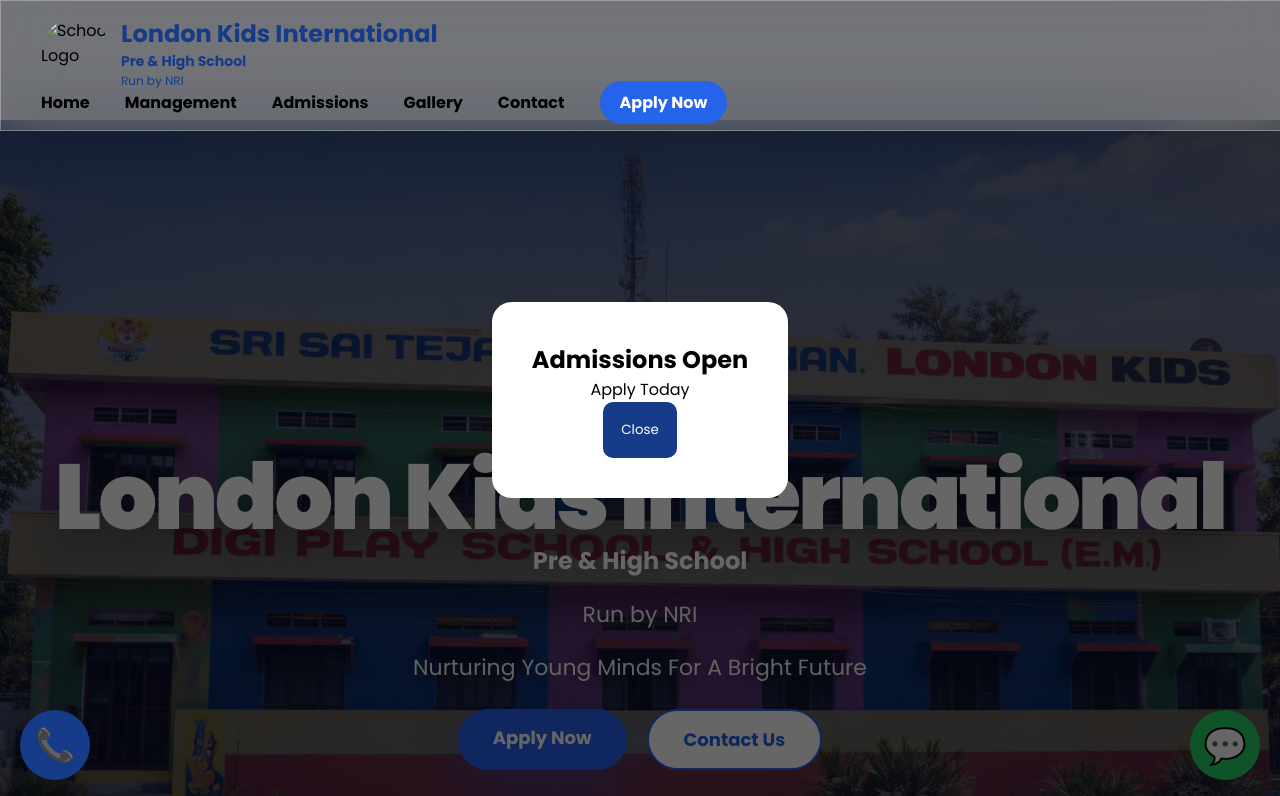
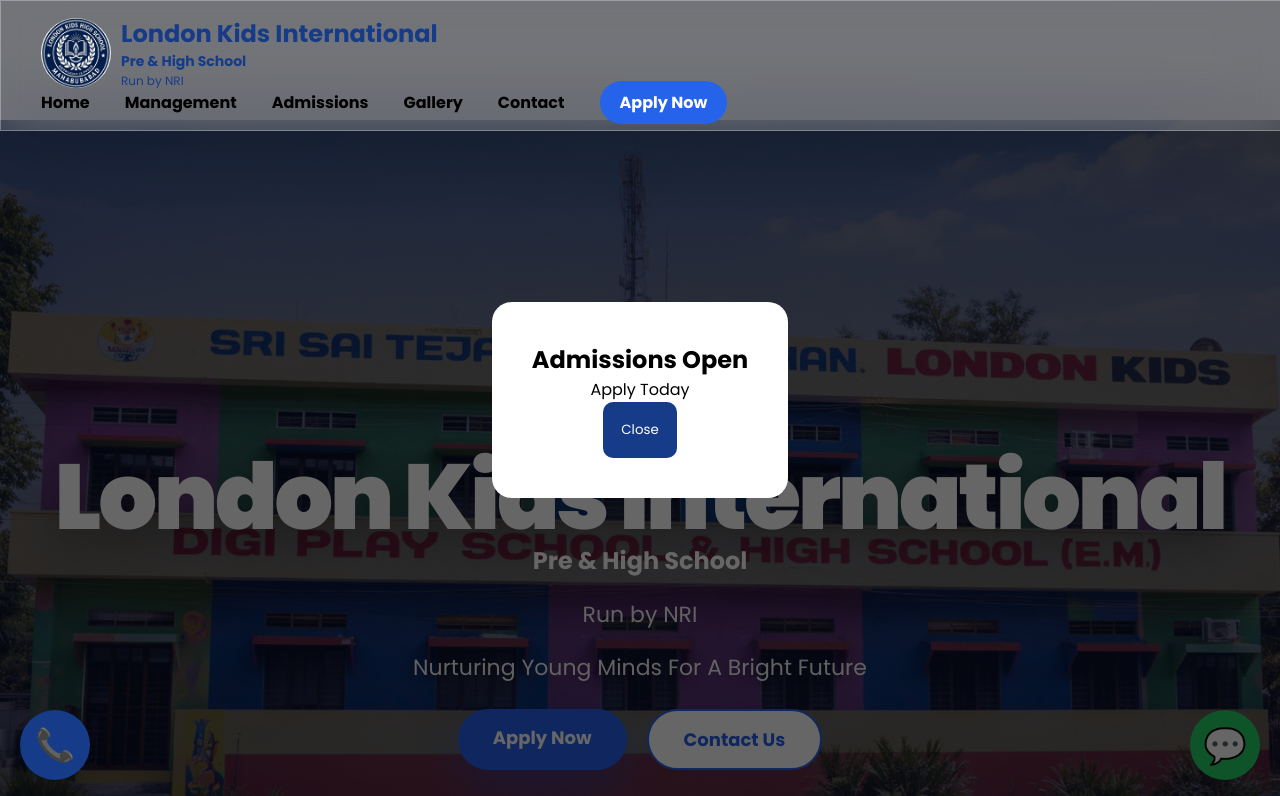
Before and after one commit to harshitha9711/londonkids, a website: page index.html in a window 1280 px wide. Shown: the top 796 px of the page. Drawn offline with Linux system fonts and the light colour scheme; no server answers.

Commit message:
logo fixed

```diff
--- a/index.html
+++ b/index.html
@@ -30,7 +30,7 @@
 <div class="logo">
 
 <img
-src="images/logo.png"
+src="images/logo.jpeg"
 alt="School Logo">
 
 <span>
```
